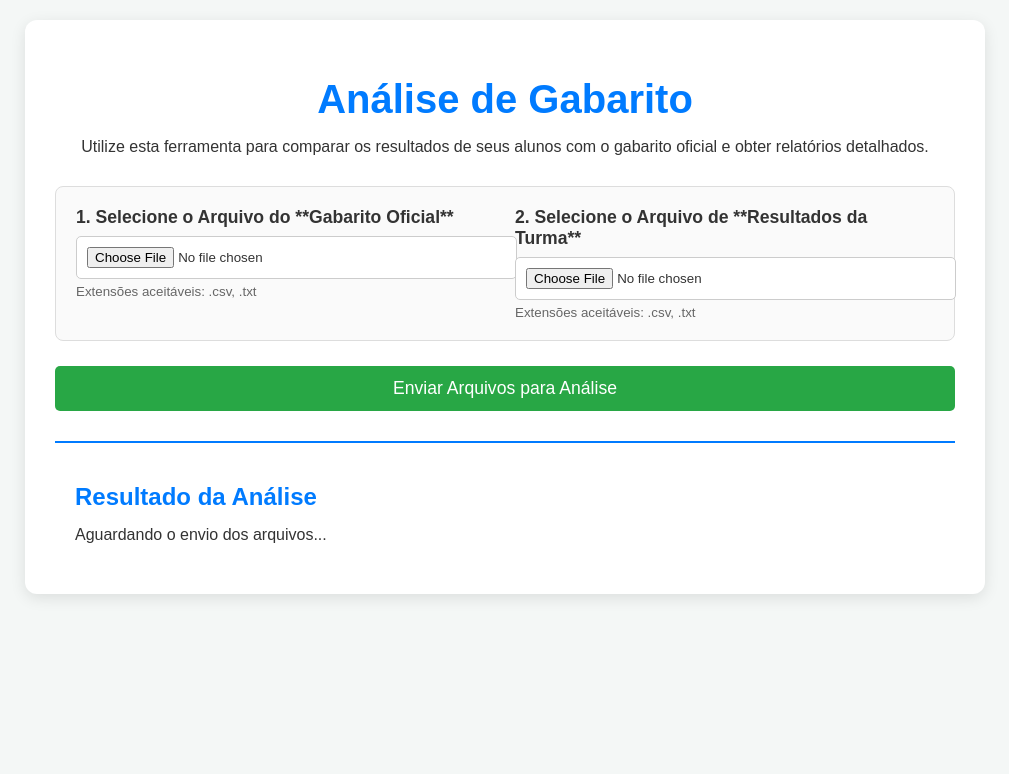
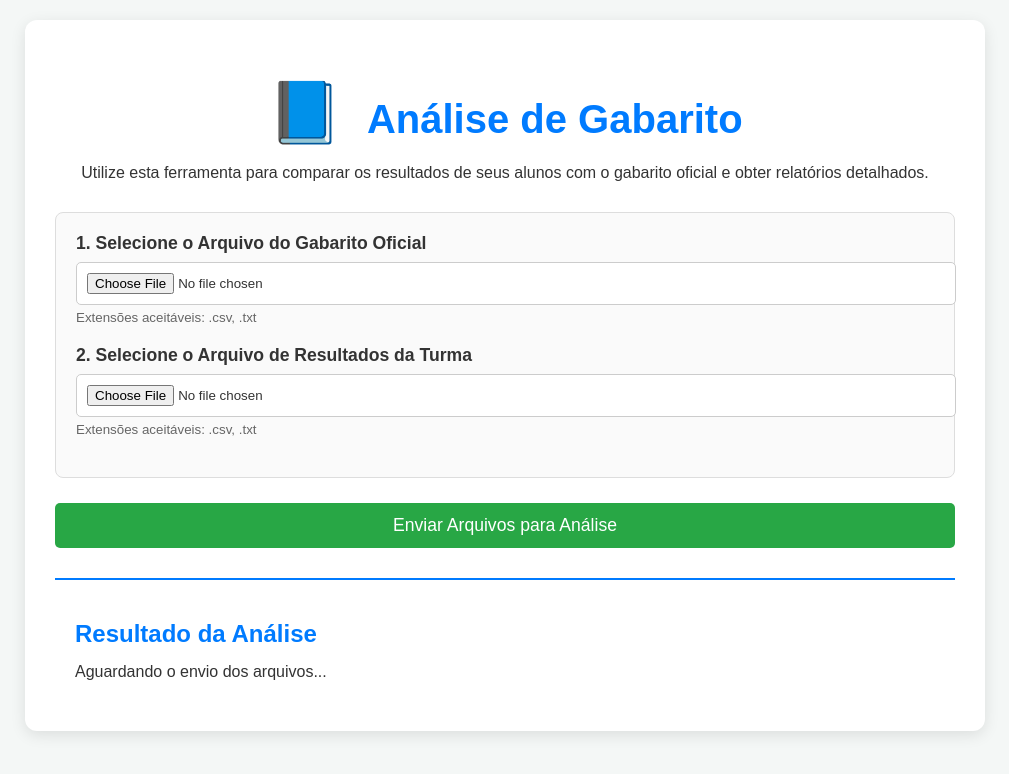
Before and after one commit to abraao-campos/relatoriotri, a website: page index.html in a window 1280 px wide. Shown: the whole page, without its empty margins (135-1144 px from the left). Drawn offline with Linux system fonts and the light colour scheme.

Commit message:
Update index.html

```diff
--- a/index.html
+++ b/index.html
@@ -28,15 +28,25 @@
             font-size: 2.5em;
             margin-bottom: 5px;
         }
+        /* Estilo para a imagem/ícone */
+        .header-icon {
+            display: inline-block;
+            margin-right: 15px;
+            font-size: 1.5em;
+            /* Usando um ícone Unicode simples */
+        }
         .file-selection {
-            display: grid;
-            grid-template-columns: 1fr 1fr;
+            /* Alterado de grid para layout vertical simples (bloco) */
+            display: block;
             gap: 20px;
             margin-bottom: 25px;
             padding: 20px;
             border: 1px solid #ddd;
             border-radius: 8px;
             background-color: #fafafa;
+        }
+        .file-input-group {
+            margin-bottom: 20px; /* Adiciona espaço entre os grupos de arquivo */
         }
         .file-input-group label {
             display: block;
@@ -98,14 +108,6 @@
             color: #007bff;
             margin-bottom: 15px;
         }
-        /* Estilo para a imagem opcional */
-        .header-image {
-            max-width: 100%;
-            height: auto;
-            margin: 20px auto;
-            display: block;
-            border-radius: 8px;
-        }
     </style>
 </head>
 <body>
@@ -113,20 +115,20 @@
     <div class="container">
 
         <header>
-            <h1>Análise de Gabarito</h1>
+            <h1><span class="header-icon">📘</span> Análise de Gabarito</h1>
             <p>Utilize esta ferramenta para comparar os resultados de seus alunos com o gabarito oficial e obter relatórios detalhados.</p>
-             </header>
+        </header>
 
         <form id="analiseForm">
             <div class="file-selection">
                 <div class="file-input-group">
-                    <label for="arquivoGabarito">1. Selecione o Arquivo do **Gabarito Oficial**</label>
+                    <label for="arquivoGabarito">1. Selecione o Arquivo do Gabarito Oficial</label>
                     <input type="file" id="arquivoGabarito" required accept=".csv, .txt">
                     <small>Extensões aceitáveis: .csv, .txt</small>
                 </div>
 
                 <div class="file-input-group">
-                    <label for="arquivoResultados">2. Selecione o Arquivo de **Resultados da Turma**</label>
+                    <label for="arquivoResultados">2. Selecione o Arquivo de Resultados da Turma</label>
                     <input type="file" id="arquivoResultados" required accept=".csv, .txt">
                     <small>Extensões aceitáveis: .csv, .txt</small>
                 </div>
```
